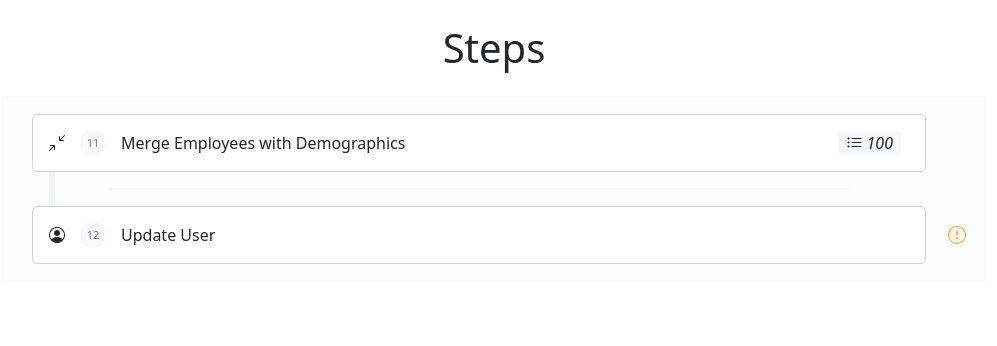
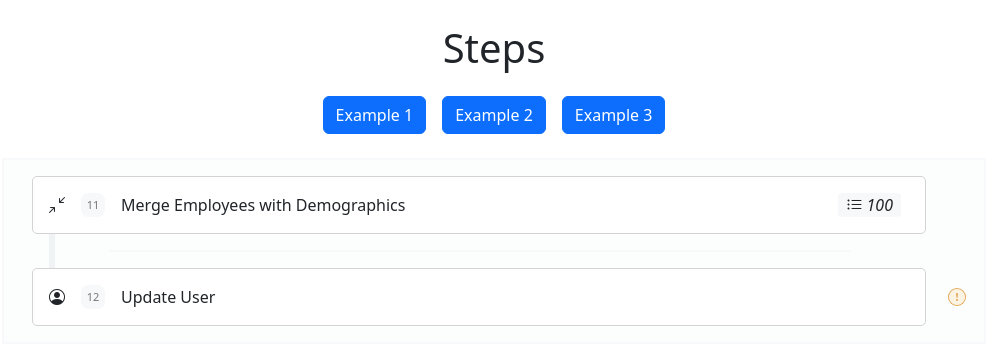
Before and after one commit to mart-so/mindcloud-challenge, a React (Create React App) app: page / in a window 1280 px wide. Shown: the top 346 px of the page, without its empty margins (18-1015 px from the left). Built offline with nearby package versions, Linux system fonts and the light colour scheme.

Commit message:
Adding extra data example, and UI for render it

```diff
--- a/src/App.js
+++ b/src/App.js
@@ -1,10 +1,10 @@
-import React  from "react";
-import Steps from "./components/molecules/Setps"
+import React, { useState } from "react";
+import Steps from "./components/molecules/Steps";
 import "bootstrap/dist/css/bootstrap.min.css";
 import "bootstrap-icons/font/bootstrap-icons.css";
 import "./Steps.css";
 
-const stepsData = [
+const example1 = [
   {
     name: "Merge Employees with Demographics",
     stepNumber: 11,
@@ -21,10 +21,72 @@ const stepsData = [
   },
 ];
 
+const example2 = [
+  {
+    name: "Initialize Database",
+    stepNumber: 1,
+    hasWarning: false,
+    icon: "bi-database",
+    cardIcon: 0,
+  },
+  {
+    name: "Seed Data",
+    stepNumber: 2,
+    hasWarning: false,
+    icon: "bi-seedling",
+    cardIcon: 0,
+  },
+  {
+    name: "Run Migrations",
+    stepNumber: 3,
+    hasWarning: true,
+    icon: "bi-box-arrow-in-up",
+    cardIcon: 50,
+  },
+  {
+    name: "Deploy Application",
+    stepNumber: 4,
+    hasWarning: false,
+    icon: "bi-cloud-upload",
+    cardIcon: 0,
+  },
+];
+
+const example3 = [
+  {
+    name: "Collect User Feedback",
+    stepNumber: 21,
+    hasWarning: false,
+    icon: "bi-chat-dots",
+    cardIcon: 100,
+  },
+  {
+    name: "Analyze Feedback",
+    stepNumber: 22,
+    hasWarning: false,
+    icon: "bi-graph-up",
+    cardIcon: 0,
+  },
+  {
+    name: "Implement Improvements",
+    stepNumber: 23,
+    hasWarning: true,
+    icon: "bi-tools",
+    cardIcon: 20,
+  },
+];
+
 const App = () => {
+  const [stepsData, setStepsData] = useState(example1);
+
   return (
     <div className="app-container">
       <h1 className="text-center my-4">Steps</h1>
+      <div className="text-center mb-4">
+        <button className="btn btn-primary mx-2" onClick={() => setStepsData(example1)}>Example 1</button>
+        <button className="btn btn-primary mx-2" onClick={() => setStepsData(example2)}>Example 2</button>
+        <button className="btn btn-primary mx-2" onClick={() => setStepsData(example3)}>Example 3</button>
+      </div>
       <div className="paper">
         <Steps stepsData={stepsData} />
       </div>
```
Also changed, not shown: src/components/molecules/Steps.jsx (renamed from src/components/molecules/Setps.jsx).
